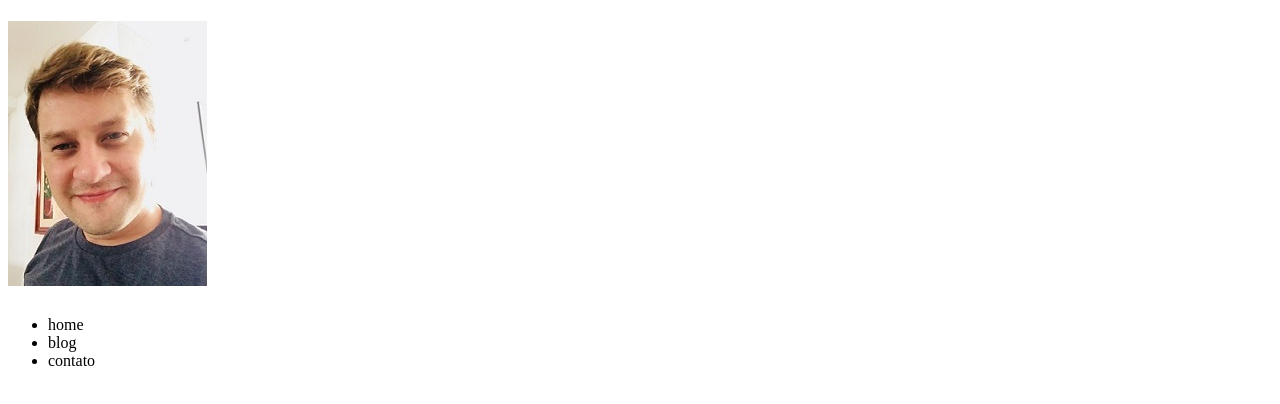
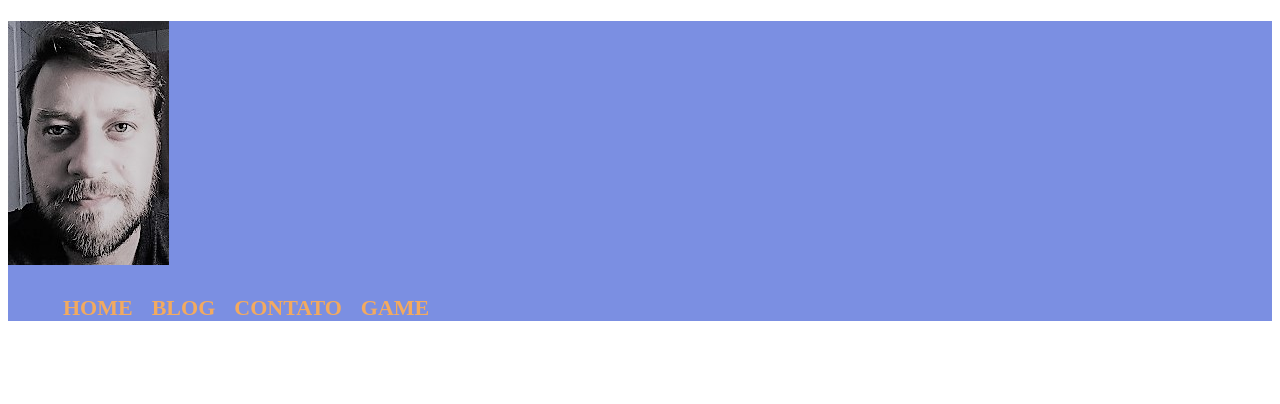
Before and after one commit to rafaelmauricioaraujo/frontend, a plain HTML site: page trabalhos.html in a window 1280 px wide. Drawn offline with Linux system fonts and the light colour scheme.

Commit message:
adding imgs and style to trabalhos.html

```diff
--- a/trabalhos.css
+++ b/trabalhos.css
@@ -0,0 +1,16 @@
+header {
+    background-color: #7b8fe2;
+}
+
+nav li {
+    display: inline;
+    margin: 0 0 0 15px;
+}
+
+nav a {
+    text-transform: uppercase;
+    color: #f3aa5f;
+    font-weight: bold;
+    font-size: 22px;
+    text-decoration: none;
+}
--- a/trabalhos.html
+++ b/trabalhos.html
@@ -7,12 +7,15 @@
     </head>
     <body>
         <header>
-            <h1><img src="./img/eu_mesmo.JPG"></h1>
-            <ul>
-                <li>home</li>
-                <li>blog</li>
-                <li>contato</li>
-            </ul>
+            <h1><img src="./img/eu_mesmo_pb.JPG"></h1>
+            <nav>
+                <ul>
+                    <li><a href="./index.html">Home</a></li>
+                    <li><a href="#">Blog</a></li>
+                    <li><a href="#">Contato</a></li>
+                    <li><a href="#">Game</a></li>
+                </ul>
+            </nav>
         </header>
     </body>
 </html>
```
Also changed, not shown: img/IMG_5133.JPG (added), img/eu_mesmo_pb.JPG (added).
